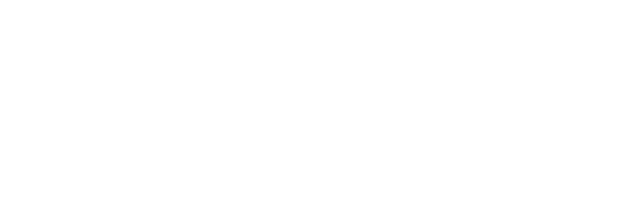
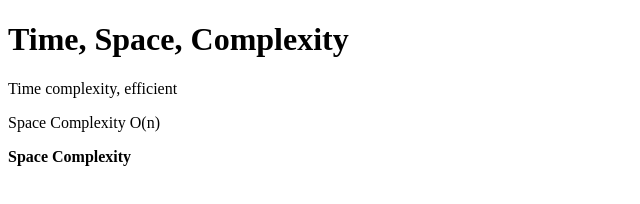
Before and after one commit to acciojob/time-and-space-complexity-avinasha6, a website: page main.html in a window 1280 px wide. Shown: the whole page, without its empty margins (0-640 px from the left). Drawn offline with Linux system fonts and the light colour scheme.

Commit message:
created a submission

```diff
--- a/main.html
+++ b/main.html
@@ -8,6 +8,10 @@
 
 <body>
 	<!-- the entire body must be written by student -->
+	<h1>Time, Space, Complexity</h1>
+	<p>Time complexity, efficient</p>
+	<p>Space Complexity O(n)</p>
+	<b>Space Complexity</b>
     <script type="text/javascript" src="./script.js">
 </script>
 
```
